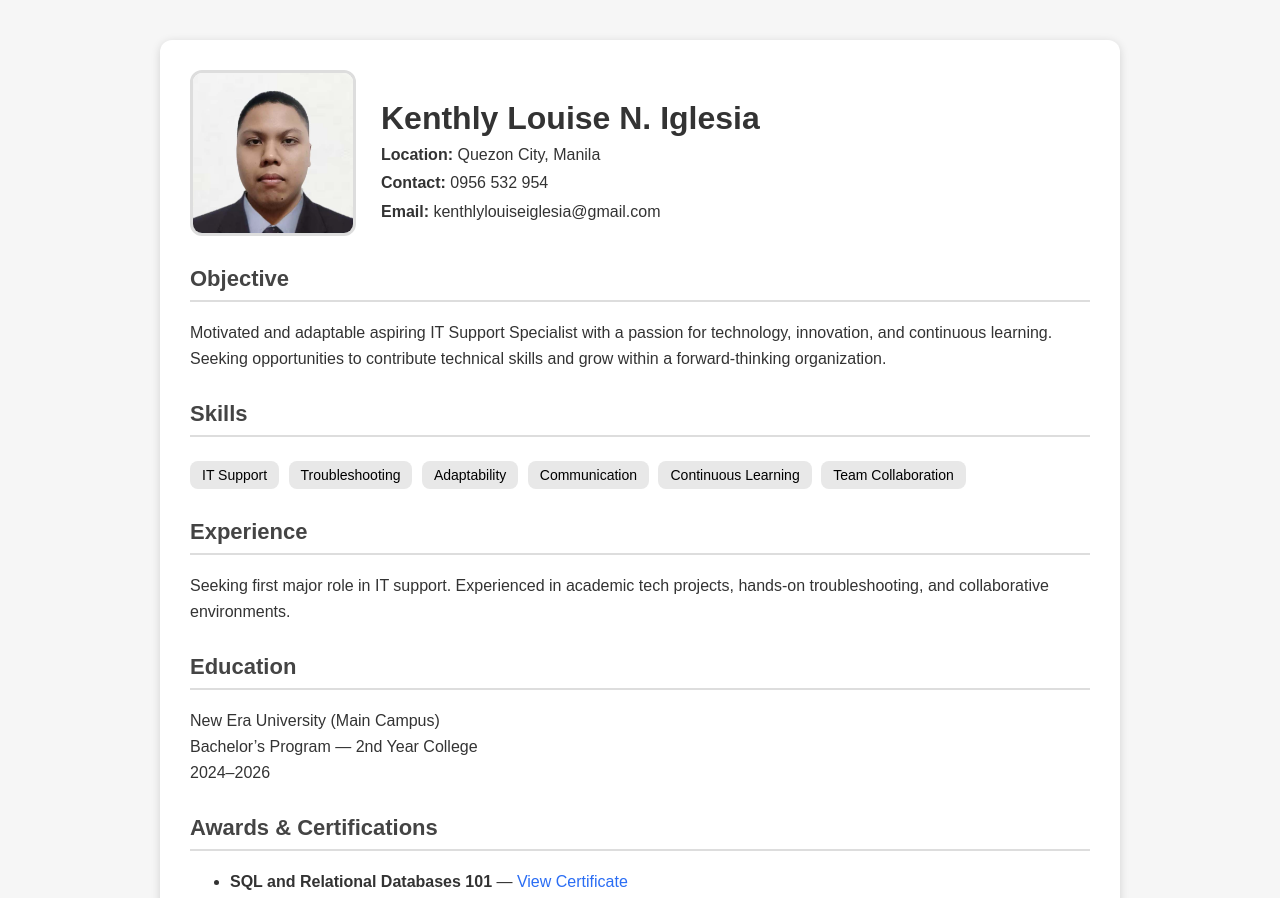
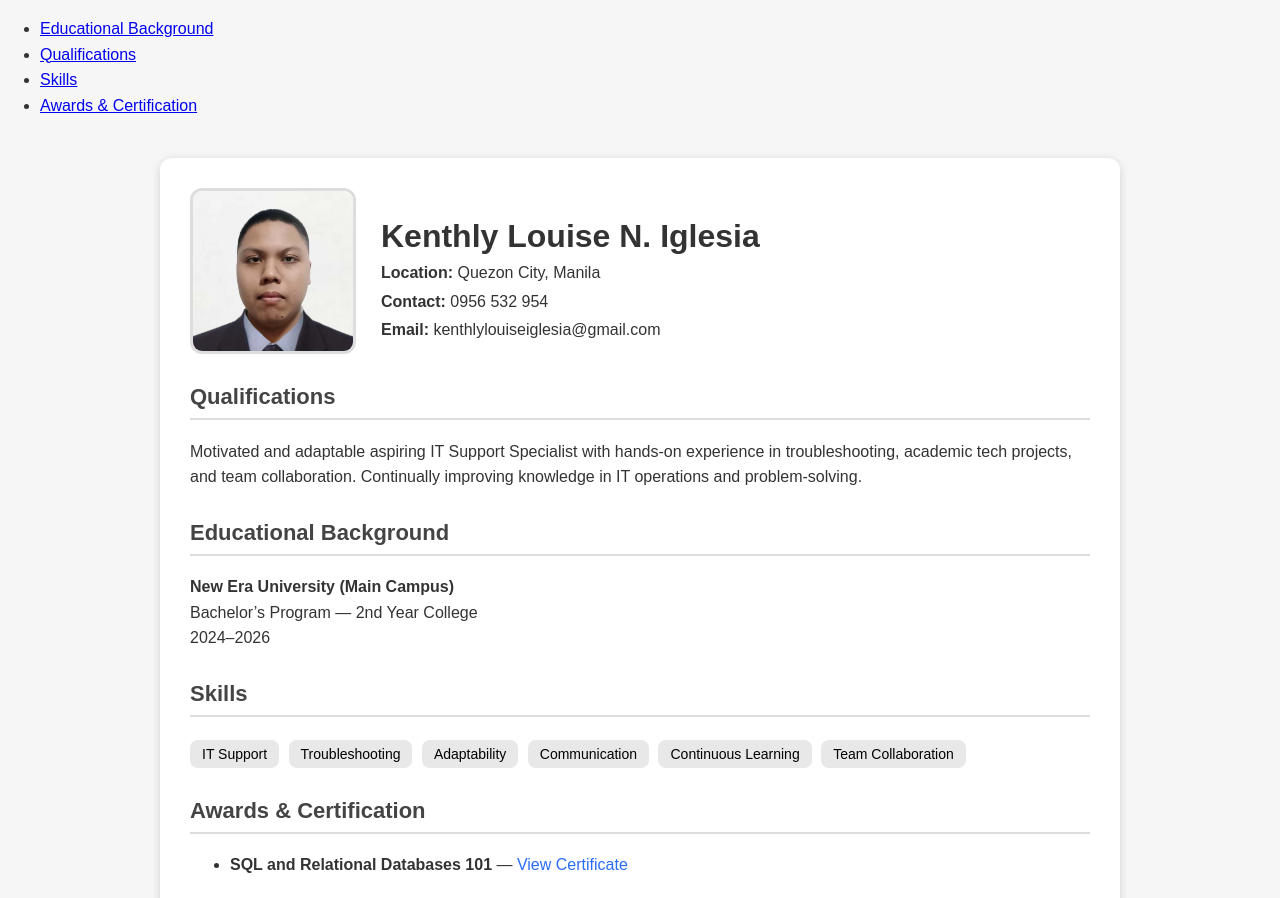
Before and after one commit to KenthlyLouiseIglesiaNEU/Web-Resume, a plain HTML site: page index.html in a window 1280 px wide. Shown: the top 898 px of the page. Drawn offline with Linux system fonts and the light colour scheme.

Commit message:
Revise qualifications and education sections
Updated qualifications and educational background sections, removing the objective and experience sections.

```diff
--- a/index.html
+++ b/index.html
@@ -6,6 +6,16 @@
     <link rel="stylesheet" href="style.css">
 </head>
 <body>
+
+<!-- Navigation Bar -->
+<nav class="navbar">
+    <ul>
+        <li><a href="#education">Educational Background</a></li>
+        <li><a href="#qualifications">Qualifications</a></li>
+        <li><a href="#skills">Skills</a></li>
+        <li><a href="#awards">Awards & Certification</a></li>
+    </ul>
+</nav>
 
 <div class="container">
 
@@ -23,18 +33,28 @@
         </div>
     </div>
 
-    <!-- Objective -->
-    <div class="section">
-        <h2>Objective</h2>
+    <!-- Qualifications -->
+    <div class="section" id="qualifications">
+        <h2>Qualifications</h2>
         <p>
-            Motivated and adaptable aspiring IT Support Specialist with a passion for technology,
-            innovation, and continuous learning. Seeking opportunities to contribute technical skills
-            and grow within a forward-thinking organization.
+            Motivated and adaptable aspiring IT Support Specialist with hands-on experience
+            in troubleshooting, academic tech projects, and team collaboration. Continually
+            improving knowledge in IT operations and problem-solving.
+        </p>
+    </div>
+
+    <!-- Educational Background -->
+    <div class="section" id="education">
+        <h2>Educational Background</h2>
+        <p>
+            <strong>New Era University (Main Campus)</strong><br>
+            Bachelor’s Program — 2nd Year College<br>
+            2024–2026
         </p>
     </div>
 
     <!-- Skills -->
-    <div class="section">
+    <div class="section" id="skills">
         <h2>Skills</h2>
         <div class="tags">
             <span class="tag">IT Support</span>
@@ -46,28 +66,9 @@
         </div>
     </div>
 
-    <!-- Experience -->
-    <div class="section">
-        <h2>Experience</h2>
-        <p>
-            Seeking first major role in IT support. Experienced in academic tech projects,
-            hands-on troubleshooting, and collaborative environments.
-        </p>
-    </div>
-
-    <!-- Education -->
-    <div class="section">
-        <h2>Education</h2>
-        <p>
-            New Era University (Main Campus)<br>
-            Bachelor’s Program — 2nd Year College<br>
-            2024–2026
-        </p>
-    </div>
-
-    <!-- Awards & Certifications -->
-    <div class="section">
-        <h2>Awards & Certifications</h2>
+    <!-- Awards & Certification -->
+    <div class="section" id="awards">
+        <h2>Awards & Certification</h2>
         <ul class="cert-list">
             <li>
                 <strong>SQL and Relational Databases 101</strong> —
```
